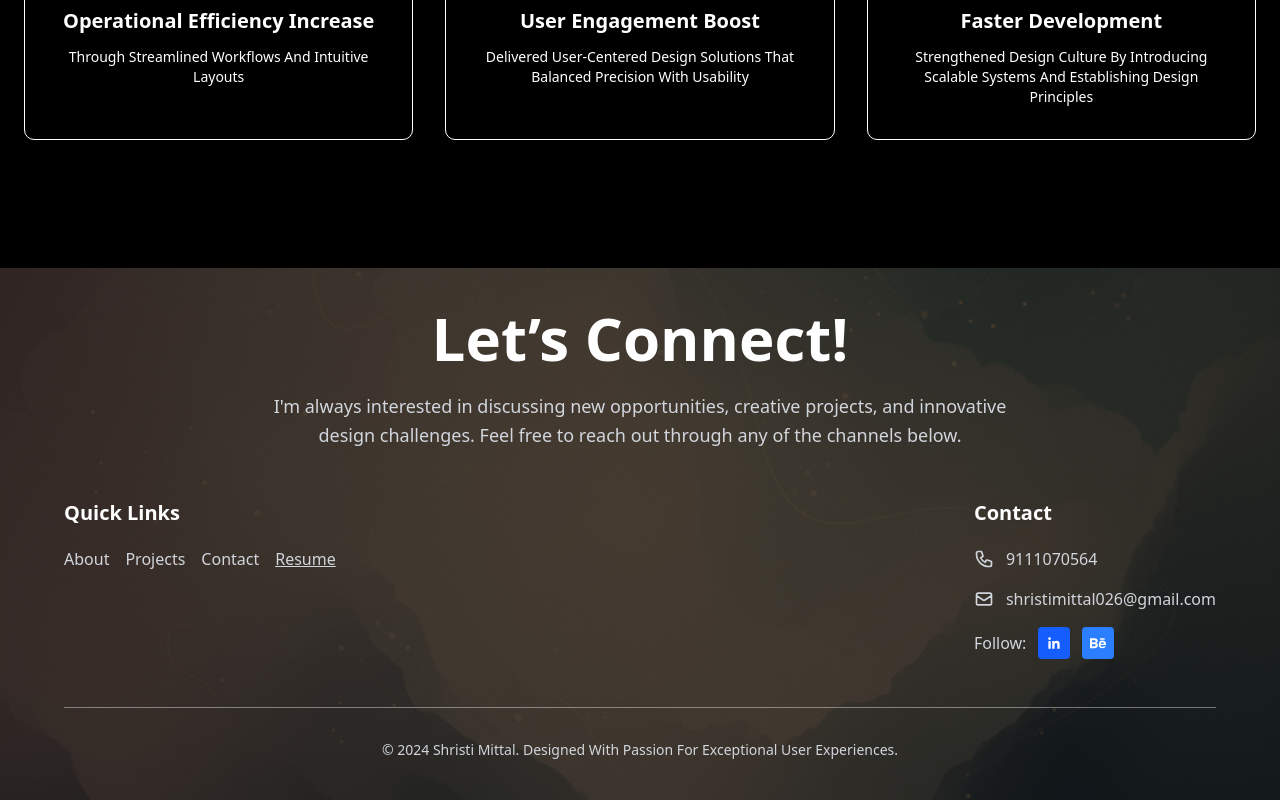
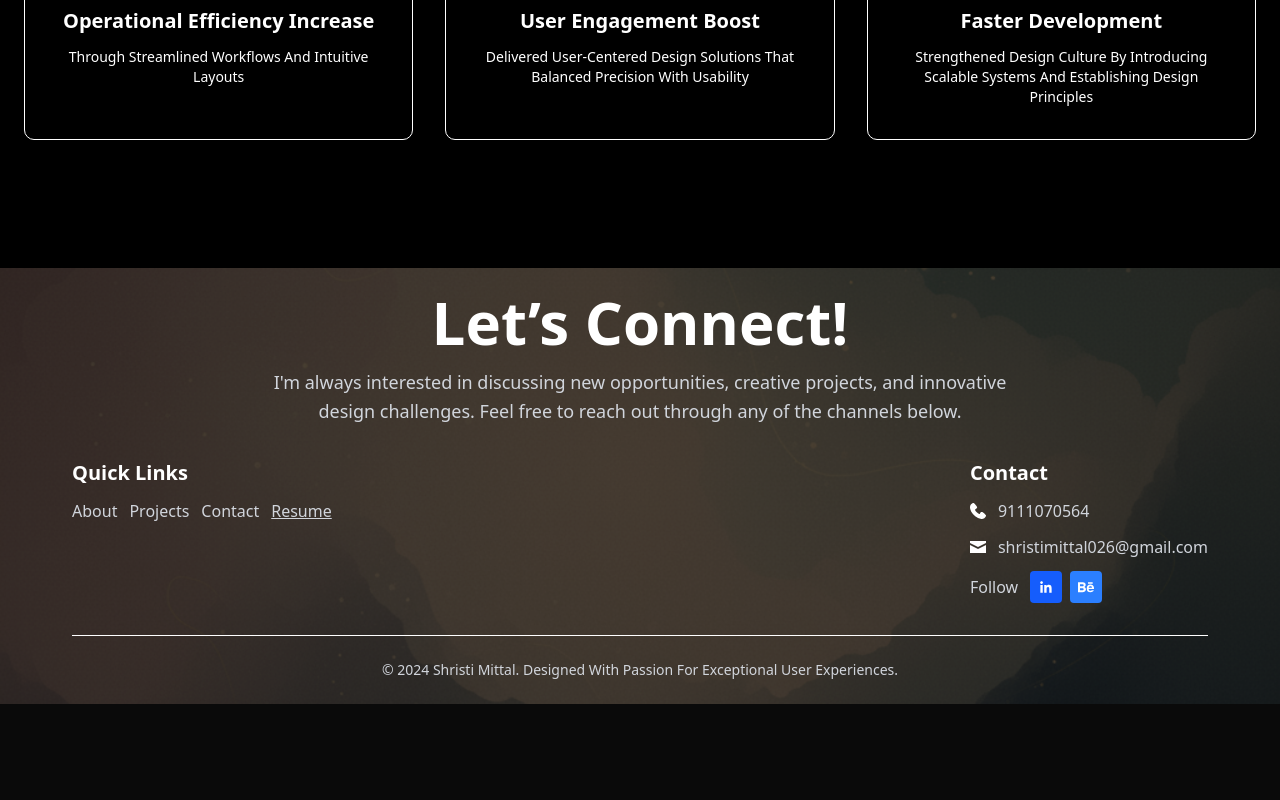
Before and after one commit to guptaRishi00/Shristi-port, a Next.js app: page /Projects/Newspace in a window 1280 px wide. Shown: the part 2934-3734 px from the top of the page. After the commit the page ends 3638 px from the top, so only its background shows below. Built offline with nearby package versions, Linux system fonts and the light colour scheme.

Commit message:
Added animation

```diff
--- a/app/Projects/Newspace/page.tsx
+++ b/app/Projects/Newspace/page.tsx
@@ -1,13 +1,14 @@
 "use client";
 
-import React from 'react';
-import Image from 'next/image';
-import Link from 'next/link';
-import Navbar from '@/components/Navbar';
-import Footer from '@/components/Footer';
+import React from "react";
+import Image from "next/image";
+import Link from "next/link";
+import { motion } from "framer-motion";
+import Navbar from "@/components/Navbar";
+import Footer from "@/components/Footer";
 import {
   ArrowLeft, Shield, Globe, Zap, Users, ArrowRight, PenTool, Layout, Moon, Layers
-} from 'lucide-react';
+} from "lucide-react";
 
 interface FeatureCardProps {
   icon: React.ReactNode;
@@ -28,7 +29,13 @@ export default function NewspacePortfolio() {
   const heroBackgroundImage = "/Project4.png"; // from public folder
 
   return (
-    <div className="bg-black text-white">
+    <motion.div
+      className="bg-black text-white"
+      initial={{ opacity: 0, y: 20 }}
+      animate={{ opacity: 1, y: 0 }}
+      exit={{ opacity: 0, y: -20 }}
+      transition={{ duration: 0.6, ease: "easeOut" }}
+    >
       {/* Navbar */}
       <Navbar />
 
@@ -122,9 +129,7 @@ export default function NewspacePortfolio() {
         <div className="grid md:grid-cols-2 gap-12 items-center">
           {/* Heading */}
           <div className="flex items-center justify-center">
-      <h2 className="text-4xl font-bold text-center">
-        The Challenge
-      </h2>
+            <h2 className="text-4xl font-bold text-center">The Challenge</h2>
           </div>
 
           {/* Right Gray Box */}
@@ -136,14 +141,11 @@ export default function NewspacePortfolio() {
         </div>
       </section>
 
-
-
-
-
       {/* My Contributions */}
       <section className="max-w-7xl mx-auto px-6 py-16">
         <h2 className="text-4xl font-bold mb-12 text-center">My Contributions</h2>
         <div className="grid md:grid-cols-2 gap-8">
+          {/* Contribution cards */}
           <div className="p-8">
             <div className="flex items-start gap-4">
               <ArrowRight className="w-6 h-6 text-white flex-shrink-0 mt-1" />
@@ -266,6 +268,6 @@ export default function NewspacePortfolio() {
 
       {/* Footer */}
       <Footer />
-    </div>
+    </motion.div>
   );
 }
--- a/app/page.tsx
+++ b/app/page.tsx
@@ -1,3 +1,6 @@
+"use client";
+
+import { motion } from "framer-motion";
 import Navbar from "@/components/Navbar";
 import Hero from "@/components/Hero";
 import About from "@/components/About";
@@ -10,8 +13,13 @@ import FeaturedProjects from "@/components/FeaturedProjects";
 
 export default function Home() {
   return (
-    <main className="relative bg-black flex flex-col items-center overflow-hidden">
-
+    <motion.main
+      className="relative bg-black flex flex-col items-center overflow-hidden"
+      initial={{ opacity: 0, y: 20 }}   // Start invisible & slightly lower
+      animate={{ opacity: 1, y: 0 }}    // Animate to fully visible
+      exit={{ opacity: 0, y: -20 }}     // Optional exit animation
+      transition={{ duration: 0.6, ease: "easeOut" }} // Smooth transition
+    >
       {/* Navbar */}
       <div className="w-full max-w-7xl px-5 sm:px-10">
         <Navbar />
@@ -36,7 +44,6 @@ export default function Home() {
       <div className="w-full">
         <Footer />
       </div>
-
-    </main>
+    </motion.main>
   );
 }
--- a/components/FeaturedProjects.tsx
+++ b/components/FeaturedProjects.tsx
@@ -12,7 +12,7 @@ export default function FeaturedProjects() {
     },
     {
       image:
-        "https://images.unsplash.com/photo-1542601906990-b4d3fb778b09?w=800&h=600&fit=crop",
+        "/frame2.svg",
       title: "Jia Organic Eco Resort",
       description:
         "Elegant sustainable aesthetics with clean layouts to reflect the resort's eco ethos, blending a nature environment on storytelling to highlight wellness and relaxation.",
@@ -35,7 +35,7 @@ export default function FeaturedProjects() {
   ];
 
   return (
-    <section id="projects" className="w-full bg-black flex flex-col items-center px-5 sm:px-10 lg:px-16 py-12">
+    <section id="projects" className="w-full bg-black flex flex-col items-center px-5 sm:px-10 lg:px-16 pt-6 pb-12">
       <div className="w-full max-w-7xl flex flex-col items-center">
 
         {/* Heading */}
--- a/components/Footer.tsx
+++ b/components/Footer.tsx
@@ -5,7 +5,7 @@ export default function Footer() {
 
   return (
     <footer
-      className="relative w-full px-6 sm:px-12 lg:px-16 py-10 bg-center bg-cover"
+      className="relative w-full px-6 sm:px-12 lg:px-18 py-6 bg-center bg-cover" // ↓ reduced py-10 → py-6
       style={{
         backgroundImage: `url(${backgroundImagePath})`,
       }}
@@ -15,8 +15,10 @@ export default function Footer() {
 
       <div className="relative z-20 max-w-7xl mx-auto">
         {/* Heading Section */}
-        <div className="text-center mb-12">
-          <h2 className="text-4xl sm:text-5xl lg:text-6xl font-bold text-white mb-6">
+        <div className="text-center mb-8">
+          {" "}
+          {/* ↓ reduced mb-12 → mb-8 */}
+          <h2 className="text-4xl sm:text-5xl lg:text-6xl font-bold text-white mb-4">
             Let’s Connect!
           </h2>
           <p className="text-gray-300 text-base sm:text-lg max-w-3xl mx-auto leading-relaxed">
@@ -26,14 +28,14 @@ export default function Footer() {
           </p>
         </div>
 
-        {/* Links & Contact Info - Balanced */}
-        <div className="flex flex-col md:flex-row justify-between gap-10 mb-12">
+        {/* Links & Contact Info */}
+        <div className="flex flex-col md:flex-row justify-between gap-8 mb-8">
           {/* Quick Links */}
           <div className="flex-1">
-            <h3 className="text-white text-xl font-semibold mb-5">
+            <h3 className="text-white text-xl font-semibold mb-3">
               Quick Links
             </h3>
-            <div className="flex flex-wrap gap-4">
+            <div className="flex flex-wrap gap-3">
               <a
                 href="#about"
                 className="text-gray-300 hover:text-white transition-colors"
@@ -63,49 +65,51 @@ export default function Footer() {
 
           {/* Contact Info */}
           <div className="flex-1 flex justify-start md:justify-end">
-            <div className="space-y-4">
-              <h3 className="text-white text-xl font-semibold mb-5">Contact</h3>
+            <div className="space-y-3">
+              <h3 className="text-white text-xl font-semibold mb-3">Contact</h3>
 
               {/* Phone */}
               <div className="flex items-center gap-3 text-gray-300">
                 <svg
-                  className="w-5 h-5"
+                  width="16"
+                  height="16"
+                  viewBox="0 0 20 20"
                   fill="none"
-                  stroke="currentColor"
-                  viewBox="0 0 24 24"
+                  xmlns="http://www.w3.org/2000/svg"
                 >
                   <path
-                    strokeLinecap="round"
-                    strokeLinejoin="round"
-                    strokeWidth={2}
-                    d="M3 5a2 2 0 012-2h3.28a1 1 0 01.948.684l1.498 4.493a1 1 0 01-.502 1.21l-2.257 1.13a11.042 11.042 0 005.516 5.516l1.13-2.257a1 1 0 011.21-.502l4.493 1.498a1 1 0 01.684.949V19a2 2 0 01-2 2h-1C9.716 21 3 14.284 3 6V5z"
+                    fill-rule="evenodd"
+                    clip-rule="evenodd"
+                    d="M14.7134 19.9971C13.2699 19.9441 9.18207 19.3798 4.9012 15.0999C0.620304 10.82 0.0559144 6.73309 0.00280124 5.28995C-0.0781407 3.09114 1.60661 0.954701 3.55364 0.120462C4.0105 -0.0752961 4.56386 -0.0394716 5.00131 0.279544C6.60291 1.44754 7.70949 3.21347 8.65945 4.60289C9.08861 5.23054 8.98603 6.08749 8.40311 6.59198L6.44854 8.04326C6.25481 8.18708 6.19039 8.44847 6.30659 8.65989C6.74881 9.46472 7.53666 10.6623 8.43817 11.5637C9.34075 12.466 10.5953 13.3045 11.4556 13.7964C11.6787 13.924 11.9592 13.8501 12.1003 13.6353L13.3718 11.6989C13.8594 11.0501 14.77 10.9084 15.4318 11.3664C16.8418 12.342 18.4865 13.4284 19.6908 14.9703C20.0329 15.4084 20.0838 15.9812 19.8797 16.4574C19.0415 18.4129 16.9201 20.0784 14.7134 19.9971Z"
+                    fill="white"
                   />
                 </svg>
+
                 <span>9111070564</span>
               </div>
 
               {/* Email */}
               <div className="flex items-center gap-3 text-gray-300">
                 <svg
-                  className="w-5 h-5"
+                  width="16"
+                  height="18"
+                  viewBox="0 0 24 18"
                   fill="none"
-                  stroke="currentColor"
-                  viewBox="0 0 24 24"
+                  xmlns="http://www.w3.org/2000/svg"
                 >
                   <path
-                    strokeLinecap="round"
-                    strokeLinejoin="round"
-                    strokeWidth={2}
-                    d="M3 8l7.89 5.26a2 2 0 002.22 0L21 8M5 19h14a2 2 0 002-2V7a2 2 0 00-2-2H5a2 2 0 00-2 2v10a2 2 0 002 2z"
+                    d="M0 0V3L12 9L24 3V0H0ZM0 6V18H24V6L12 12L0 6Z"
+                    fill="white"
                   />
                 </svg>
+
                 <span>shristimittal026@gmail.com</span>
               </div>
 
               {/* Social Links */}
               <div className="flex flex-col sm:flex-row sm:items-center sm:gap-3 text-gray-300">
-                <span className="font-medium mb-2 sm:mb-0">Follow:</span>
-                <div className="flex gap-3 flex-wrap justify-center sm:justify-start">
+                <span className="font-medium mb-1 sm:mb-0">Follow</span>
+                <div className="flex gap-2 flex-wrap justify-center sm:justify-start">
                   {/* LinkedIn */}
                   <a
                     href="https://linkedin.com"
@@ -144,7 +148,7 @@ export default function Footer() {
         </div>
 
         {/* Divider */}
-        <div className="border-t border-white/40 pt-8">
+        <div className="border-t border-white pt-6">
           <p className="text-gray-300 text-sm text-center">
             © 2024 Shristi Mittal. Designed With Passion For Exceptional User
             Experiences.
--- a/components/WhatIDo.tsx
+++ b/components/WhatIDo.tsx
@@ -9,7 +9,7 @@ const skills: string[][] = [
 
 const WhatIDo: FC = () => {
   return (
-    <section className="w-full bg-black flex flex-col items-center px-6 sm:px-12 lg:px-24 pt-32 pb-16 sm:pb-20 lg:pb-20">
+    <section className="w-full bg-black flex flex-col items-center px-6 sm:px-12 lg:px-24 pt-26 pb-14 sm:pb-16 lg:pb-16">
       {/* Top padding kept as pt-32 */}
       <div className="w-full max-w-7xl flex flex-col items-center">
 
--- a/package.json
+++ b/package.json
@@ -12,13 +12,14 @@
     "@studio-freight/lenis": "^1.0.42",
     "class-variance-authority": "^0.7.1",
     "clsx": "^2.1.1",
-    "framer-motion": "^12.23.22",
+    "framer-motion": "^12.23.24",
     "lucide-react": "^0.545.0",
     "motion": "^12.23.22",
     "next": "15.5.4",
     "next-themes": "^0.2.1",
     "react": "19.1.0",
     "react-dom": "19.1.0",
+    "react-intersection-observer": "^9.16.0",
     "tailwind-merge": "^3.3.1"
   },
   "devDependencies": {
```
Also changed, not shown: 2 other files (tests, documents, lock files or other folders). Lines whose indentation alone changed are shown as unchanged.
